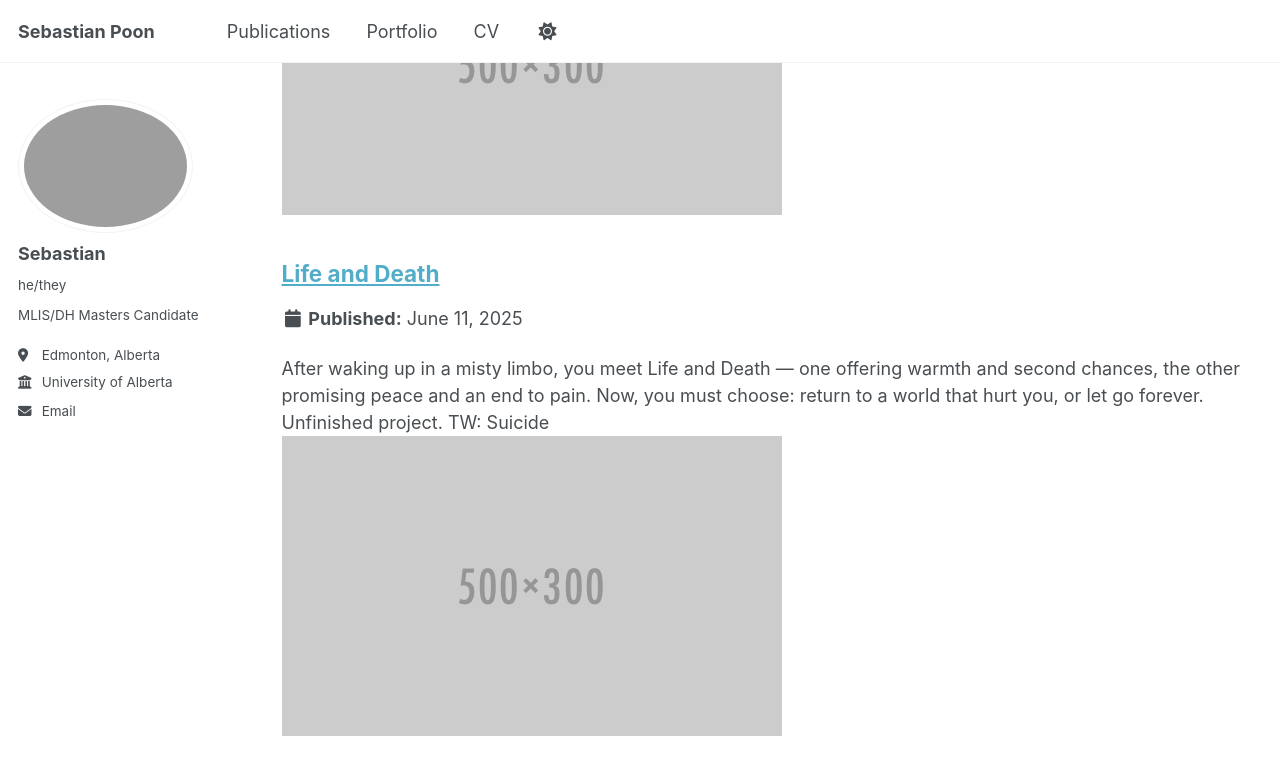
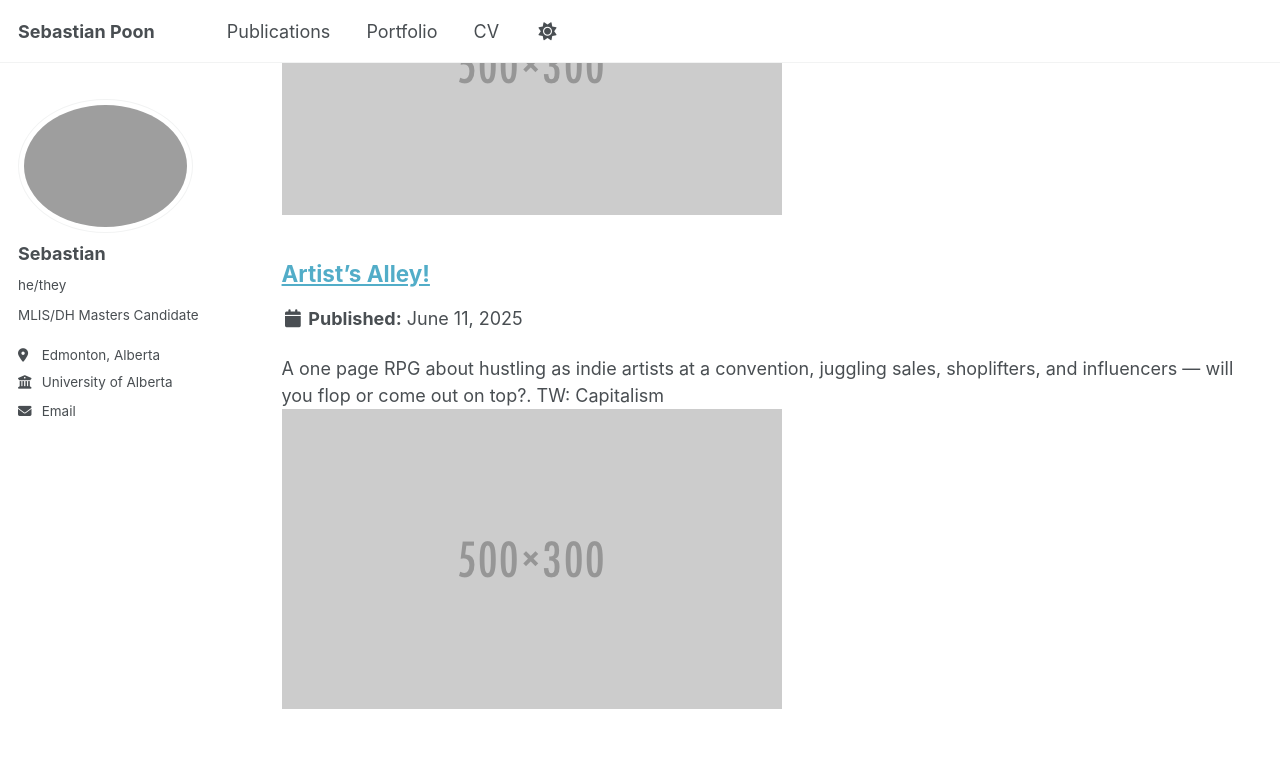
Before and after one commit to hollow-bastian/poons, a Jekyll site: the page built from _pages/portfolio.html, in a window 1280 px wide and 900 px high, scrolled down 901 px. Shown: the top 775 px of the window. Built offline with Jekyll 4.4.1, drawn with Linux system fonts in a browser that asks for light colours.

Commit message:
added portfolio item

```diff
--- a/_portfolio/portfolio-3.md
+++ b/_portfolio/portfolio-3.md
@@ -1,5 +1,5 @@
 ---
-title: "Life and Death"
-excerpt: "After waking up in a misty limbo, you meet Life and Death — one offering warmth and second chances, the other promising peace and an end to pain. Now, you must choose: return to a world that hurt you, or let go forever. Unfinished project. TW: Suicide <br/><img src='/images/500x300.png'>"
+title: "Artist's Alley!"
+excerpt: "A one page RPG about hustling as indie artists at a convention, juggling sales, shoplifters, and influencers — will you flop or come out on top?. TW: Capitalism <br/><img src='/images/500x300.png'>"
 collection: portfolio
 ---
```
